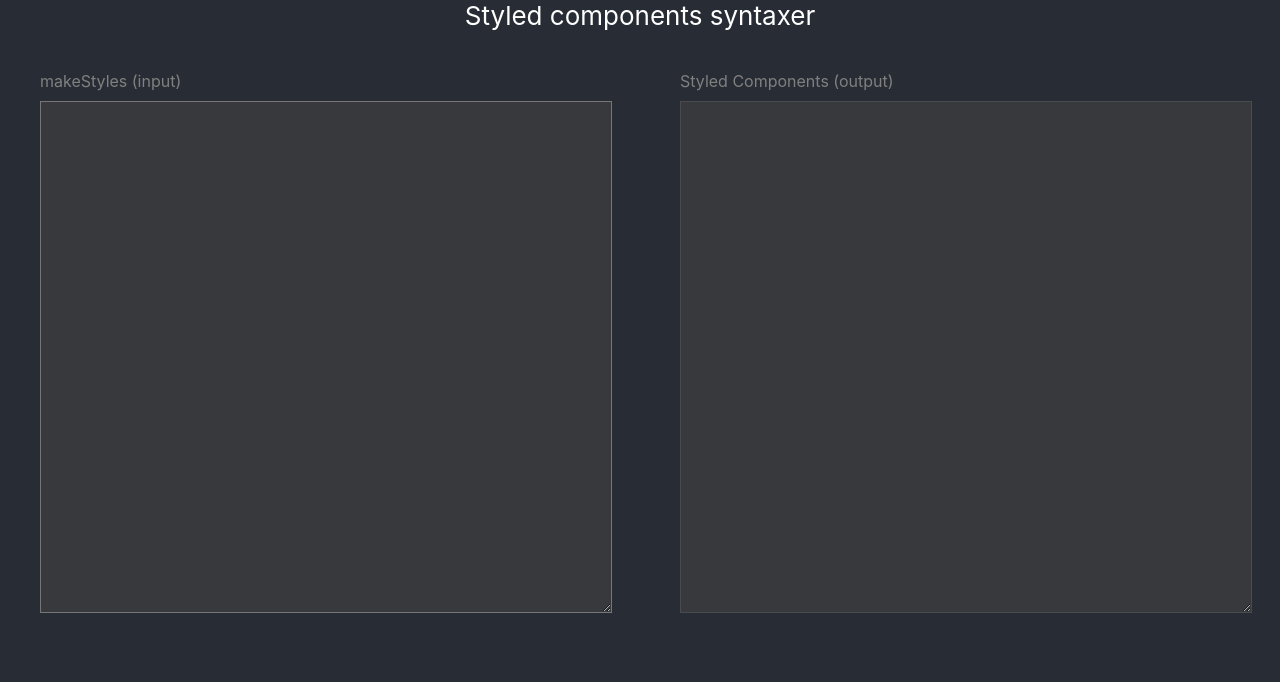
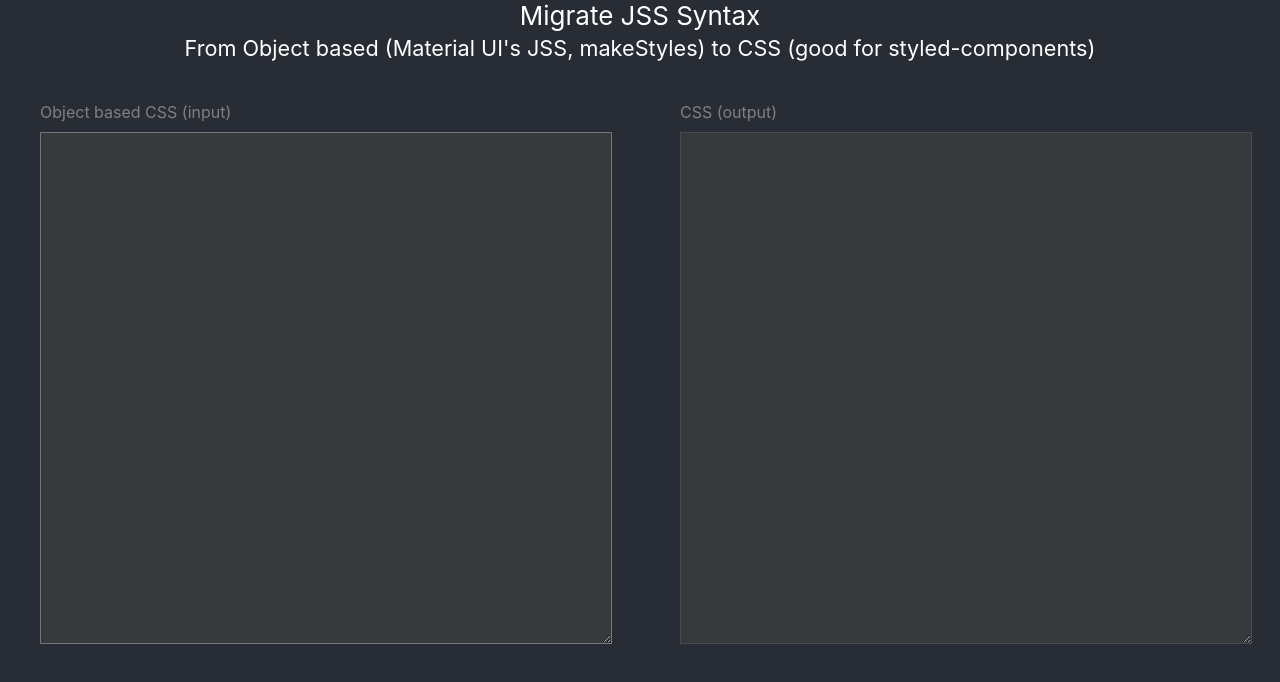
Before and after one commit to jimmybrawn/convert-jss, a React (Create React App) app: page / in a window 1280 px wide. Shown: the top 682 px of the page. Built offline with nearby package versions, Linux system fonts and the light colour scheme.

Commit message:
typo fix

```diff
--- a/src/App.js
+++ b/src/App.js
@@ -8,6 +8,7 @@ function App() {
   flexWrap: "nowrap",
   flexGrow: 1,
   maxWidth: 315,
+  marginRight: theme.spacing(4, 2),
   marginRight: theme.spacing(4),
 `;
   const [source, setSource] = useState(``);
@@ -35,11 +36,16 @@ function App() {
 
   return (
     <div className='App'>
-      <header className='App-header'>Styled components syntaxer</header>
+      <header className='App-header'>Migrate JSS Syntax
+      <div>
+
+      <small>From Object based (Material UI's JSS, makeStyles) to CSS (good for styled-components)</small>
+      </div>
+      </header>
       <main>
-        <div className="panels">
-          <div className="panel panel-left">
-            <label>makeStyles (input)</label>
+        <div className='panels'>
+          <div className='panel panel-left'>
+            <label>Object based CSS (input)</label>
             <textarea
               onChange={e => setSource(e.currentTarget.value)}
               defaultValue={
@@ -47,7 +53,7 @@ function App() {
             />
           </div>
           <div className='panel panel-right'>
-            <label>Styled Components (output)</label>
+            <label>CSS (output)</label>
             <textarea defaultValue={toStyledSyntax(source)} disabled />
           </div>
         </div>
```
